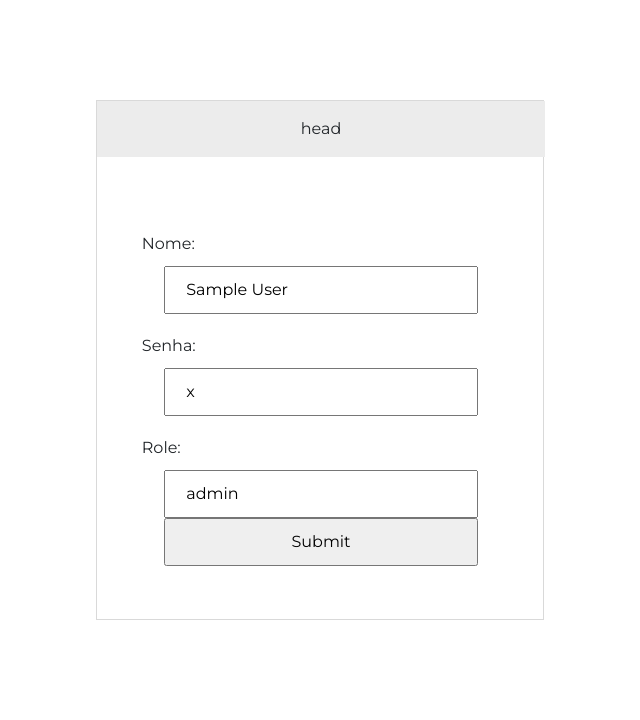
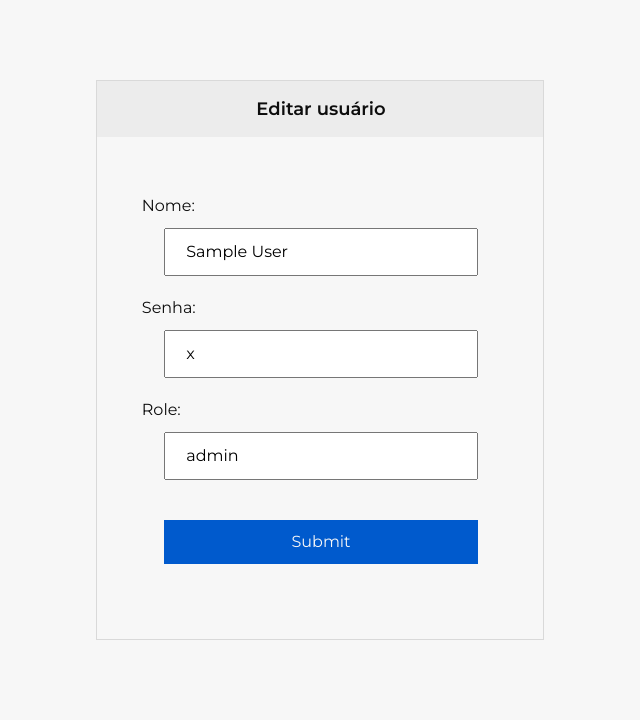
Before and after one commit to Lucas-LPG/gws, a Flask app: page /edit_user?user_id=1 in a window 1280 px wide. Shown: the part 80-800 px from the top of the page, without its empty margins (320-960 px from the left). Run offline with Flask 3, Linux system fonts and the light colour scheme; a user stored in the database is signed in; tables that the repository leaves empty hold one stand-in row (values such as "Sample post"); parts of the project's set-up code (start-up, migrations or seed data) failed here and were passed over; some libraries are stand-ins or nearby versions.

Commit message:
refactor: estilo editar usuario

```diff
--- a/controllers/login.py
+++ b/controllers/login.py
@@ -119,8 +119,6 @@ def edit_user():
 @login_required
 def edit_given_user():
     user_id = request.args.get("user_id", None)
-    print("USER ID")
-    print(user_id)
     user_name = request.args.get("name", None)
     user_password = request.args.get("password", None)
     user_role = request.args.get("role", None)
--- a/static/css/edit_user.css
+++ b/static/css/edit_user.css
@@ -4,12 +4,15 @@
   display: flex;
   align-items: center;
   justify-content: center;
+  color: var(--custom-dark);
+  background-color: var(--custom-light);
 }
 
 .edit-user--card {
-  height: 65vh;
+  height: 70vh;
   width: 35vw;
   border: 1px solid var(--card-border);
+  overflow: hidden;
 }
 
 .edit-user--card-head {
@@ -19,6 +22,8 @@
   display: flex;
   align-items: center;
   justify-content: center;
+  font-size: 18px;
+  font-weight: 600;
 }
 
 .edit-user--card-body {
@@ -30,7 +35,7 @@
   flex-direction: column;
 }
 
-.edit-user--card-body > input {
+.edit-user--card-body--input {
   width: 70%;
   padding: 10px 20px;
 }
@@ -41,6 +46,15 @@
   padding: 20px 10% 10px 10%;
 }
 
+.edit-user--card-body--btn {
+  width: 70%;
+  padding: 10px 20px;
+  background-color: var(--custom-blue);
+  margin-top: 5vh;
+  color: #f7f7f7;
+  border: none;
+}
+
 .user-id {
   display: none;
 }
--- a/templates/users/edit_user.html
+++ b/templates/users/edit_user.html
@@ -7,7 +7,7 @@
 
 <div class="edit-user--container">
   <div class="edit-user--card">
-    <div class="edit-user--card-head">head</div>
+    <div class="edit-user--card-head">Editar usuário</div>
     <form
       class="edit-user--card-body"
       action="{{ url_for('login.edit_given_user') }}"
@@ -19,6 +19,7 @@
         name="name"
         placeholder="{{ user.name }}"
         value="{{ user.name }}"
+        class="edit-user--card-body--input"
       />
       <p>Senha:</p>
       <input
@@ -26,6 +27,7 @@
         name="password"
         value="{{ user.password }}"
         placeholder="{{ user.password }}"
+        class="edit-user--card-body--input"
       />
       <p>Role:</p>
       <input
@@ -33,8 +35,9 @@
         name="role"
         value="{{ user.role }}"
         placeholder="{{ user.role }}"
+        class="edit-user--card-body--input"
       />
-      <input type="submit" value="Submit" />
+      <input type="submit" value="Submit" class="edit-user--card-body--btn" />
     </form>
   </div>
 </div>
```
